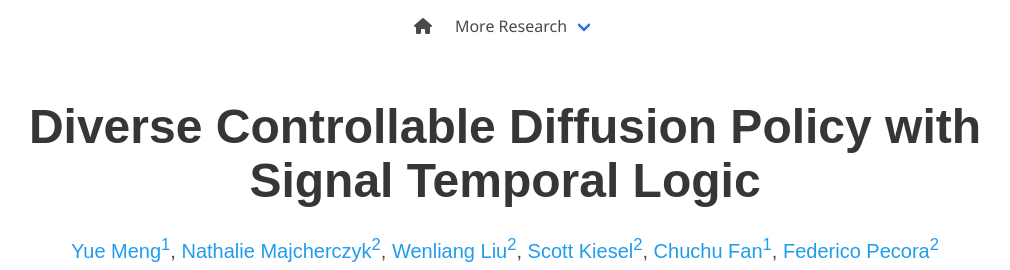
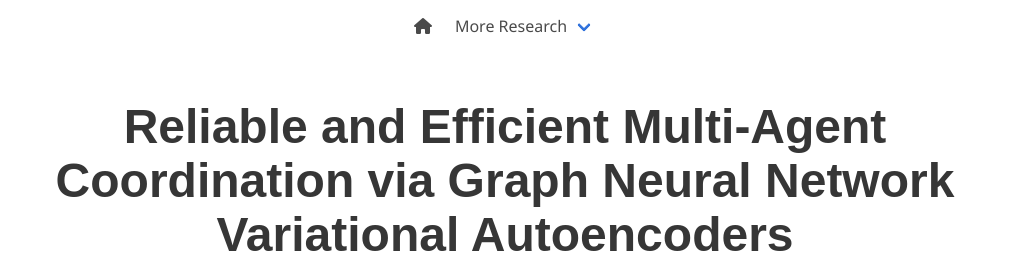
Before and after one commit to mengyuest/gnn-vae-coord, a plain HTML site: page docs/index.html in a window 1280 px wide. Shown: the top 270 px of the page, without its empty margins (135-1145 px from the left). Drawn offline with nearby package versions, Linux system fonts and the light colour scheme; some icons are missing; a web font is replaced by a local one.

Commit message:
fixed title

```diff
--- a/docs/index.html
+++ b/docs/index.html
@@ -71,7 +71,7 @@
     <div class="container is-max-desktop">
       <div class="columns is-centered">
         <div class="column has-text-centered">
-          <h1 class="title is-1 publication-title">Diverse Controllable Diffusion Policy with Signal Temporal Logic</h1>
+          <h1 class="title is-1 publication-title">Reliable and Efficient Multi-Agent Coordination via Graph Neural Network Variational Autoencoders</h1>
           <div class="is-size-5 publication-authors">
             <span class="author-block">
               <a href="https://mengyuest.github.io/">Yue Meng<sup>1</sup></a>,</span>
```
